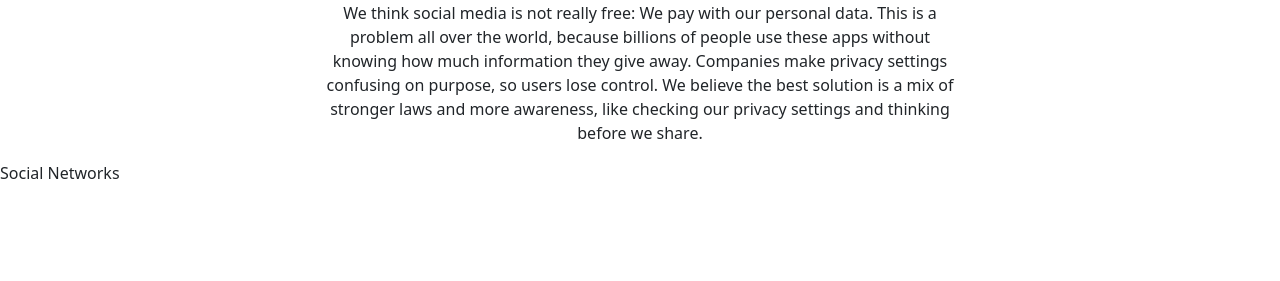
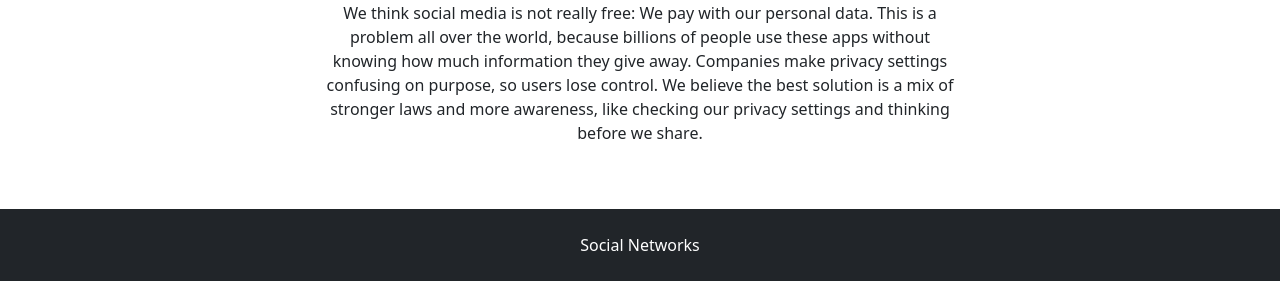
Before and after one commit to CarlosRC-23/ASIR1_2627_prueba, a plain HTML site: page MARCAS/Podcast_Ingles/web/opinion.html in a window 1280 px wide. Shown: the part 956-1237 px from the top of the page. Before the commit the page ends 1141 px from the top, so only its background shows below. Drawn offline with nearby package versions, Linux system fonts and the light colour scheme.

Commit message:
Add footer section for Social Networks

```diff
--- a/MARCAS/Podcast_Ingles/web/opinion.html
+++ b/MARCAS/Podcast_Ingles/web/opinion.html
@@ -54,6 +54,7 @@
     <p>We think social media is not really free: We pay with our personal data. This is a problem all over the world, because billions of people use these apps without knowing how much information they give away. Companies make privacy settings confusing on purpose, so users lose control. We believe the best solution is a mix of stronger laws and more awareness, like checking our privacy settings and thinking before we share.</p>
   </div>
 </div>
+<div class="mt-5 p-4 bg-dark text-white text-center">
   <p class="mb-0">Social Networks</p>
 </div>
 
```
